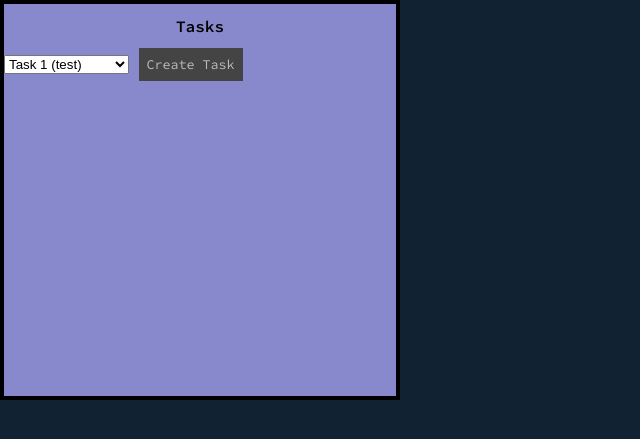
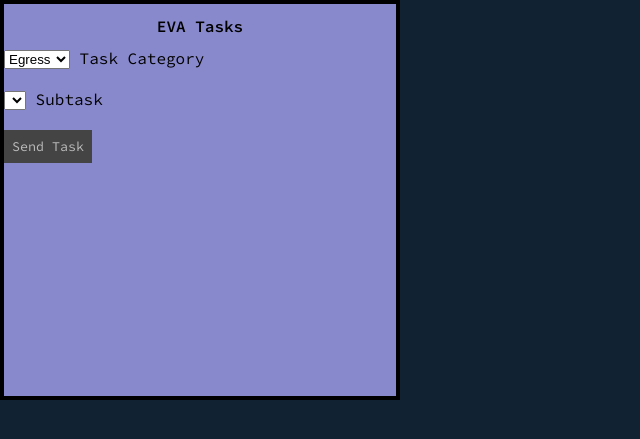
Before and after one commit to gsingh-0-0-1/JARVIS-2024, a Python web app: template src/lmcc/public/templates/left.html in a window 1280 px wide. Shown: the top 439 px of the page, without its empty margins (0-640 px from the left). Run offline with Jinja, Linux system fonts and the light colour scheme; the template is opened without the code that fills it, so the values that code supplies are empty; some libraries are stand-ins or nearby versions.

Commit message:
update task interface

```diff
--- a/src/lmcc/public/js/voice.js
+++ b/src/lmcc/public/js/voice.js
@@ -5,6 +5,7 @@ let socket = io("http://localhost:4762", {
 
 //socket.on('connection', () => {
     //alert("conn")
+if (window.location.href.includes("right")) {
     navigator.mediaDevices.getUserMedia({ audio: true, video: false })
     .then((stream) => {
 
@@ -39,6 +40,7 @@ navigator.mediaDevices.getUserMedia({ audio: true, video: false })
     .catch((error) => {
         console.error('Error capturing audio.', error);
     });
+}
 //});
 
 socket.on('audioStream', (audioData) => {
@@ -49,6 +51,8 @@ socket.on('audioStream', (audioData) => {
     newData = newData[0] + newData[1];
 
     var audio = new Audio(newData);
+    audio.play();
+    /*
     if (window.location.href.includes("right")) {
         console.log("playing")
         setTimeout(function() {
@@ -59,6 +63,7 @@ socket.on('audioStream', (audioData) => {
     else {
         audio.play()
     }
+    */
     if (!audio || document.hidden) {
         return;
     }
--- a/src/lmcc/public/templates/left.html
+++ b/src/lmcc/public/templates/left.html
@@ -12,21 +12,34 @@
 </head>
 <body>
     <div id="task_panel" class="panel">
-        <div class="paneltitle">Tasks</div>
-        <select id="taskSelector">
-            <option value="task1">Task 1 (test)</option>
-            <option value="TASK1EGRESS">Task 1 EGRESS</option>
-            <option value="TASK1INGRESS">Task 1 INGRESS</option>
-            <option value="TASK2INGRESS">Task 2 INGRESS</option>
-            <option value="TASK3INGRESS">Task 3 INGRESS</option>
-            <option value="TASK4INGRESS">Task 4 INGRESS</option>
+        <div class="paneltitle">EVA Tasks</div>
+
+        <select id="taskCategorySelector" onchange="fetchAllTasks()">
+            <option value="cat_egress">Egress</option>
+            <option value="cat_ingress">Ingress</option>
             <!-- Add more tasks as needed -->
         </select>
-        <button onclick="createTask()">Create Task</button>
+        <label for="taskCategorySelector">
+        	Task Category
+        </label>
+
+        <br><br>
+
+        <select id="taskSelector">
+            <!-- Add more tasks as needed -->
+        </select>
+        <label for="taskSelector">
+        	Subtask
+        </label>
+
+        <br><br>
+
+        <button onclick="createTask()">Send Task</button>
     </div>
 
     <audio autoplay id="micstream"></audio>
 </body>
 <script src="https://cdnjs.cloudflare.com/ajax/libs/socket.io/4.7.4/socket.io.js"></script>
+<!--<script src="/js/voice.js"></script>-->
 <script src="/js/left.js"></script>
 </html>
--- a/src/lmcc/public/templates/right.html
+++ b/src/lmcc/public/templates/right.html
@@ -64,9 +64,12 @@
                     </label> -->
                 </div>
 
+
+                <!--
                 <button id="begin_call" onclick='javascript:beginCall("lmcc_left")'>
                     Begin Audio Call
                 </button>
+                -->
 
                 <div hidden id="breadcrumb_list_panel">
                     <ul id="breadcrumb_list"></ul>
```
Also changed, not shown: src/lmcc/lmcc.js (+8 -1 lines), src/lmcc/public/js/left.js (+51 -0 lines), src/lmcc/public/js/right.js (+0 -14 lines), src/lmcc/public/tasks/egress_1.txt (renamed from src/lmcc/tasks/TASK1EGRESS.txt), src/lmcc/public/tasks/ingress_1.txt (renamed from src/lmcc/tasks/TASK1INGRESS.txt), src/lmcc/public/tasks/ingress_2.txt (renamed from src/lmcc/tasks/TASK2INGRESS.txt), src/lmcc/public/tasks/ingress_3.txt (renamed from src/lmcc/tasks/TASK3INGRESS.txt), src/lmcc/public/tasks/ingress_4.txt (renamed from src/lmcc/tasks/TASK4INGRESS.txt), src/lmcc/public/tasks/task1.txt (renamed from src/lmcc/tasks/task1.txt). Lines whose indentation alone changed are shown as unchanged.
